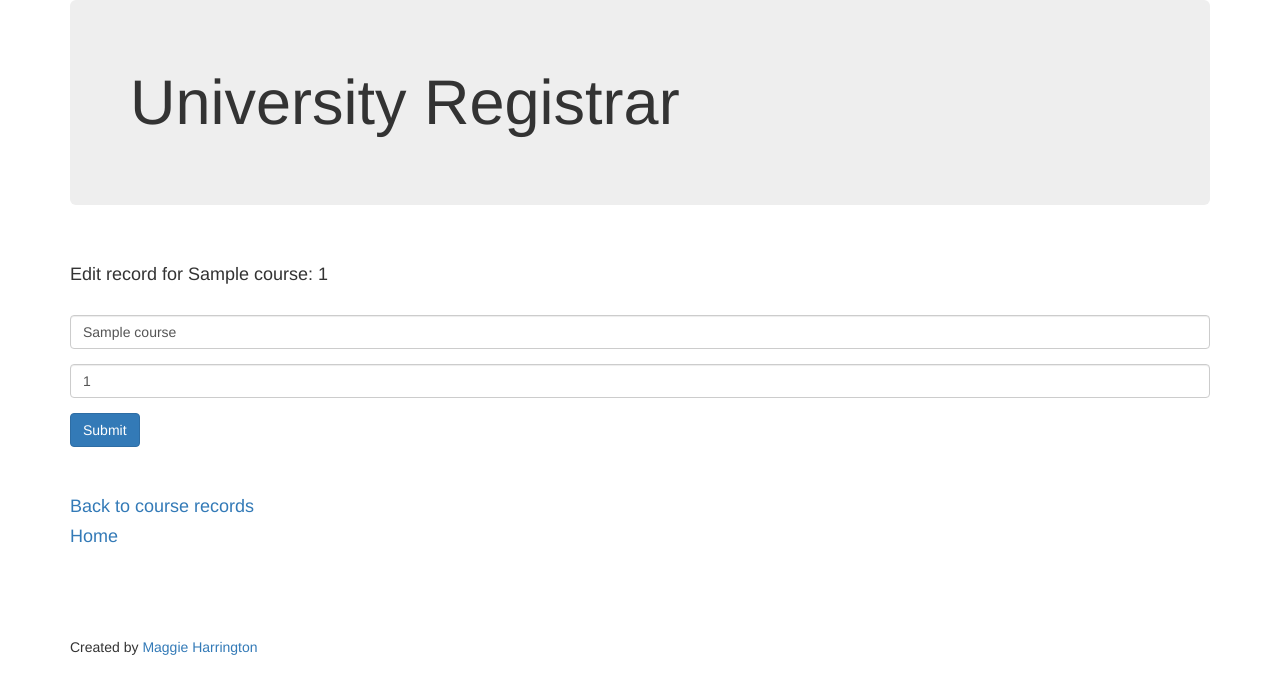
After one commit to maggie-harrington/university-registrar, a PHP site: template views/course_edit.html.twig in a window 1280 px wide. The commit adds this page. Shown: the top 694 px of the page. Run offline with PHP 8.4, Linux system fonts and the light colour scheme; the template is opened without the code that fills it: most values are stand-ins (such as "Sample title", 1, 10 or a date in 2020); some libraries are stand-ins or nearby versions.

Commit message:
create course_edit.html.twig to edit course info

```diff
--- /dev/null
+++ b/views/course_edit.html.twig
@@ -0,0 +1,38 @@
+<!DOCTYPE html>
+<html>
+    <head>
+        <meta charset="utf-8">
+        <link rel='stylesheet' href='https://maxcdn.bootstrapcdn.com/bootstrap/3.3.1/css/bootstrap.min.css'>
+        <title>University Registrar</title>
+    </head>
+    <body>
+        <div class='container'>
+            <div class='jumbotron'>
+                <h1>University Registrar<h1>
+            </div><br>
+
+            <h4>Edit record for {{ course.getCourseName }}: {{ course.getCourseNumber }}</h4><br>
+
+            <form action='/courses/{{ course.getId }}/submit_edit' method='post'>
+                <div class='form-group'>
+                    <input name='_method' value='patch' hidden>
+                    <input type='text' name='course_name' class='form-control' value='{{ course.getCourseName }}'>
+                </div>
+
+                <div class='form-group'>
+                    <input name='_method' value='patch' hidden>
+                    <input type='text' name='course_number' class='form-control' value='{{ course.getCourseNumber }}'>
+                </div>
+
+                <button type='submit' class='btn btn-primary'>Submit</button>
+            </form><br><br>
+
+            <h4><a href='/courses'>Back to course records</a></h4>
+
+            <h4><a href='/'>Home</a></h4><br><br><br><br>
+
+            <footer>Created by <a href="https://github.com/maggie-harrington">Maggie Harrington</a></footer>
+
+        </div>
+    </body>
+</html>
--- a/views/courses.html.twig
+++ b/views/courses.html.twig
@@ -15,7 +15,7 @@
 
             {% if courses is not empty %}
                 {% for course in courses %}
-                    <h4>{{ course.getCourseName }} {{ course.getCourseNumber }}<h4>
+                    <h4>{{ course.getCourseName }}: {{ course.getCourseNumber }}<h4>
 
                     <form action='/courses/{{ course.getId }}/edit' method='get'>
                         <button type='submit' class='btn btn-xs btn-info'>Edit</button>
@@ -39,12 +39,12 @@
             <h4>Add a new course</h4>
             <form action='/courses/add' method='post'>
                 <div class='form-group'>
-                    <input required type='text' name='name' class='form-control'
+                    <input required type='text' name='course_name' class='form-control'
                         placeholder='Enter course name eg. General Chemistry'>
                 </div>
 
                 <div class='form-group'>
-                    <input required type='text' name='enrollment_date' class='form-control'
+                    <input required type='text' name='course_number' class='form-control'
                         placeholder='Enter course number eg. CH 201'>
                 </div>
 
```
